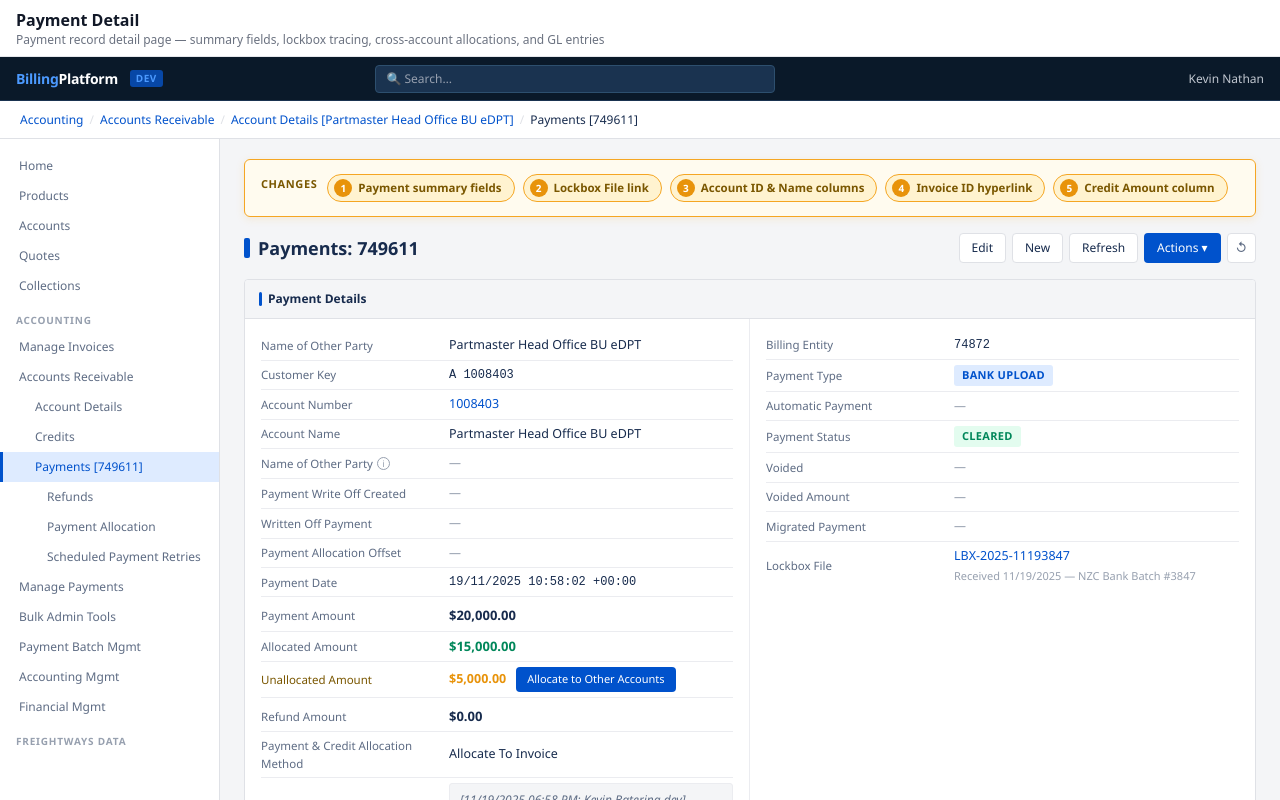
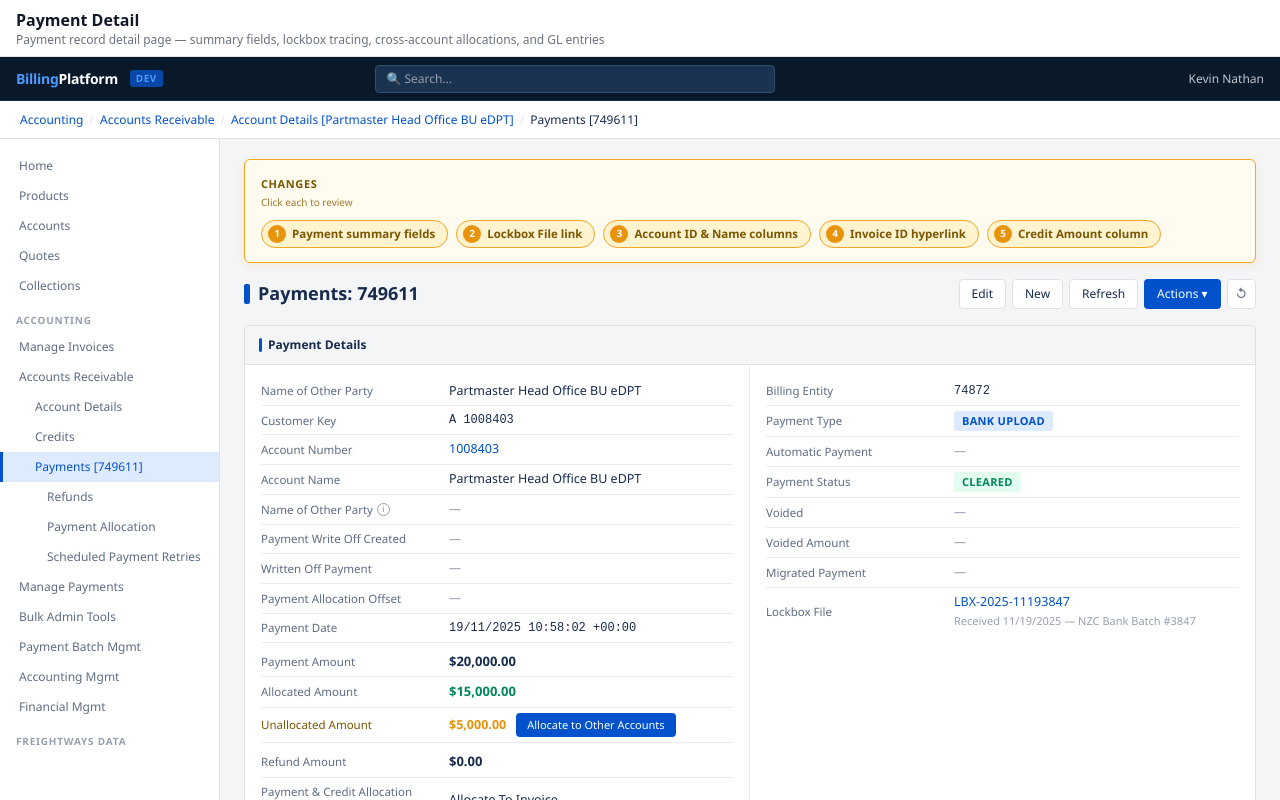
Before and after one commit to kevnat/prototypes, a React (Vite) app: page /prototypes/payment-detail in a window 1280 px wide. Shown: the top 800 px of the page. Built offline with nearby package versions, Linux system fonts and the light colour scheme; no server answers.

Commit message:
Add 'Click each to review' subtext to changes panel
Co-Authored-By: Claude Sonnet 4.6 <noreply@anthropic.com>

```diff
--- a/src/components/prototypes/PaymentDetailPrototype.jsx
+++ b/src/components/prototypes/PaymentDetailPrototype.jsx
@@ -144,7 +144,10 @@ export default function PaymentDetailPrototype() {
 
           {/* STORY PANEL */}
           <div className="story-panel">
-            <div className="story-panel-label">Changes</div>
+            <div style={{ display: 'flex', flexDirection: 'column', gap: 2 }}>
+              <div className="story-panel-label">Changes</div>
+              <div style={{ fontSize: 10, color: '#a07830', fontWeight: 400 }}>Click each to review</div>
+            </div>
             <div className="story-pills">
               {Object.entries(STORIES).map(([n, s]) => (
                 <div
```
